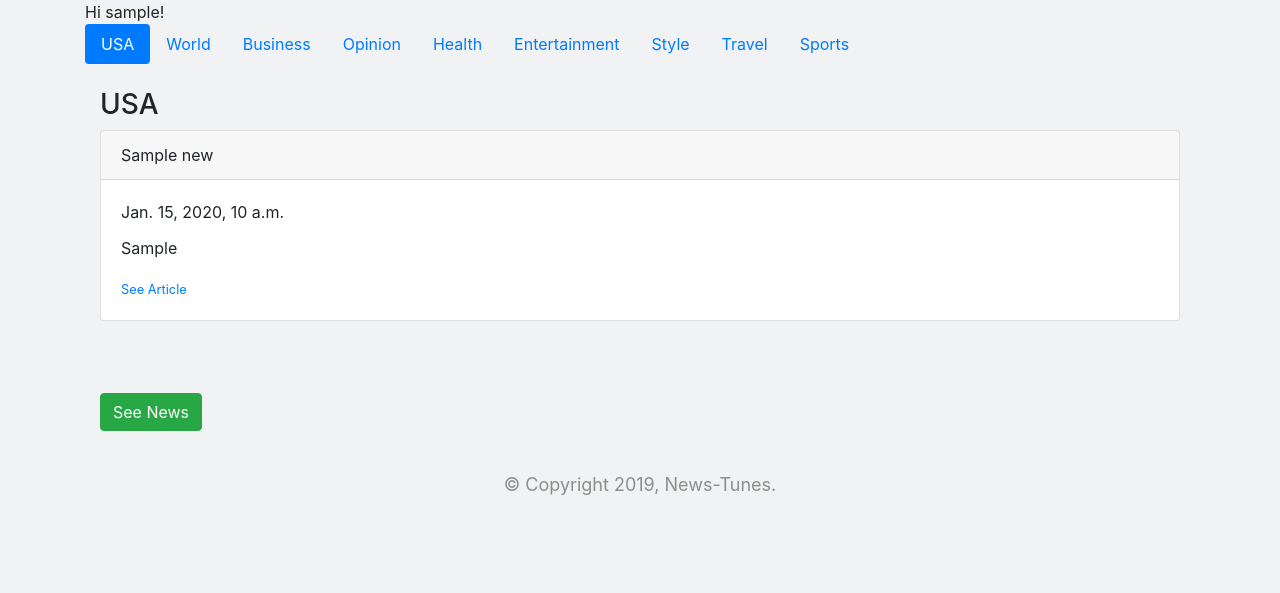
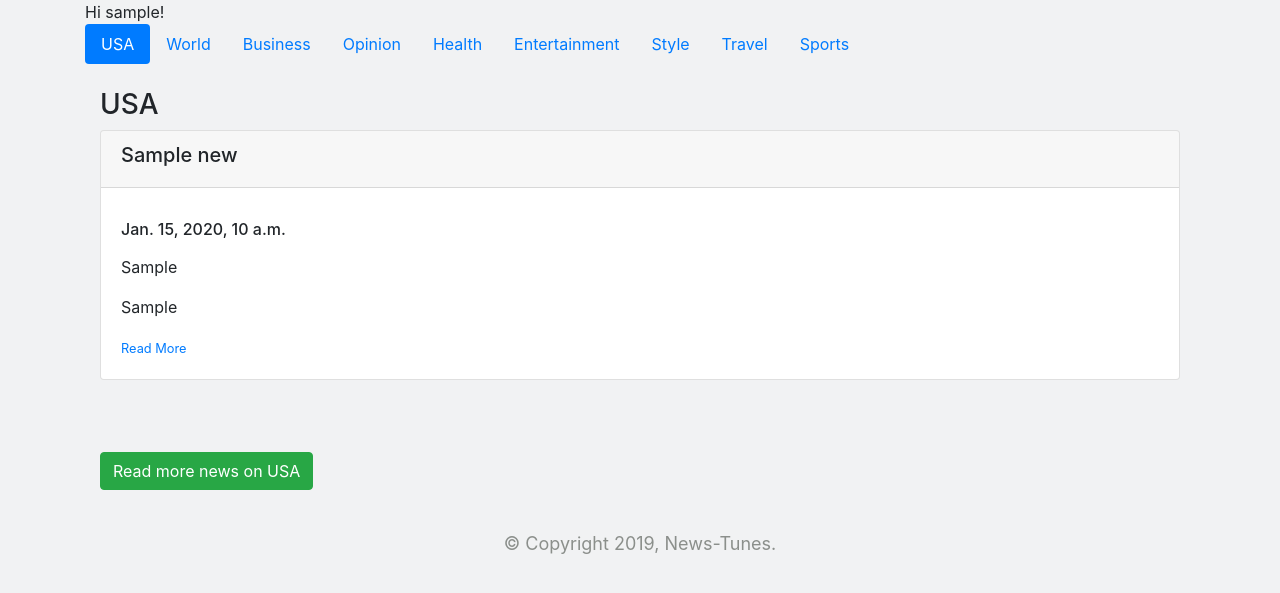
Before and after one commit to shahpriyesh/NewsTune, a Django app: template NewsTunes/templates/home.html in a window 1280 px wide, after a click on "USA". Shown: the part 112-705 px from the top of the page. Run offline with Django 3.2, Linux system fonts and the light colour scheme; a user stored in the database is signed in; tables that the repository leaves empty hold one stand-in row (values such as "Sample post"); the template is opened without the code that fills it: most values are stand-ins (such as "Sample title", 1, 10 or a date in 2020); some libraries are stand-ins or nearby versions.

Commit message:
Changed look and feelof home page

```diff
--- a/NewsTunes/templates/home.html
+++ b/NewsTunes/templates/home.html
@@ -55,15 +55,18 @@
           {% for news in usanews %}
             <div class="card">
               <div class="card-header">
-                {{news.title}}
+                <h5>{{news.title}}</h5>
               </div>
               <div class="card-body">
-                <p class="card-title">{{ news.date }}</p>
+                <p class="card-title"> <h6> {{ news.date }} </h6> </p>
                 <p class="card-text">
                   {{news.data.0}}
                 </p>
+                <p class="card-text">
+                  {{news.data.1}}
+                </p>
                 <small>
-                  <a  href="#" type="button" data-toggle="modal" data-target="#{{news.title}}">See Article</a>
+                  <a  href="#" type="button" data-toggle="modal" data-target="#{{news.title}}">Read More</a>
                   <div class="modal fade modal0" id="{{news.title}}" tabindex="-1" role="dialog" aria-labelledby="myLargeModalLabel" aria-hidden="true">
                 </small>{}
                    <div class="modal-dialog modal-lg">
@@ -76,7 +79,7 @@
                          </div>
                          <div class="modal-body">
                             {% for para in news.data %}
-                              {{para}}
+                              <p>{{para}}</p>
                             {% endfor %}
                          </div>
                          <div class="modal-footer">
@@ -90,7 +93,7 @@
             <br>
           {% endfor %}
         <br><br>
-        <a class="btn btn-success" href="https://www.cnn.com/us">See News</a>
+        <a class="btn btn-success" href="https://www.cnn.com/us">Read more news on USA</a>
         </div>
         <!-- END USA -->
         <div id="world" class="container tab-pane fade">
--- a/NewsTunes/templates/profile.html
+++ b/NewsTunes/templates/profile.html
@@ -9,8 +9,9 @@
     {% csrf_token %}
     {% for field in form %}
       <p>
-        {{ field.label_tag }}<br>
-        {{ field }}
+          {{ field }}
+          {{ field.label_tag }}
+
         {% if field.help_text %}
           <small style="color: grey">{{ field.help_text }}</small>
         {% endif %}
--- a/NewsTunes/utilities/MyScrapper.py
+++ b/NewsTunes/utilities/MyScrapper.py
@@ -164,6 +164,9 @@ class MyScrapper:
 
             if info:
                 news.append(info)
+
+            if len(news) >= 5:
+                break
 
         return news
 
```
Also changed, not shown: NewsTunes/templates/signup.html (+7 -1 lines).
